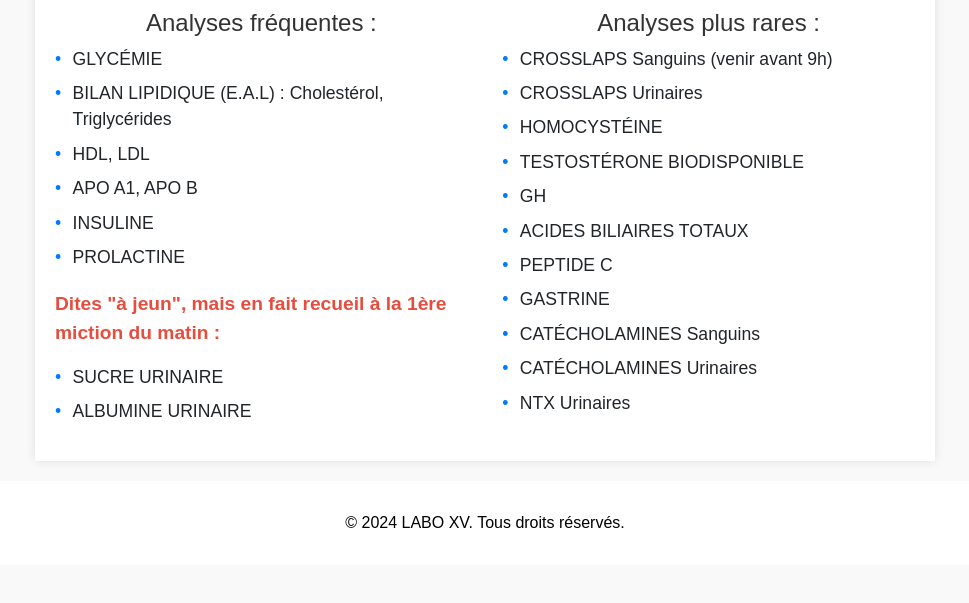
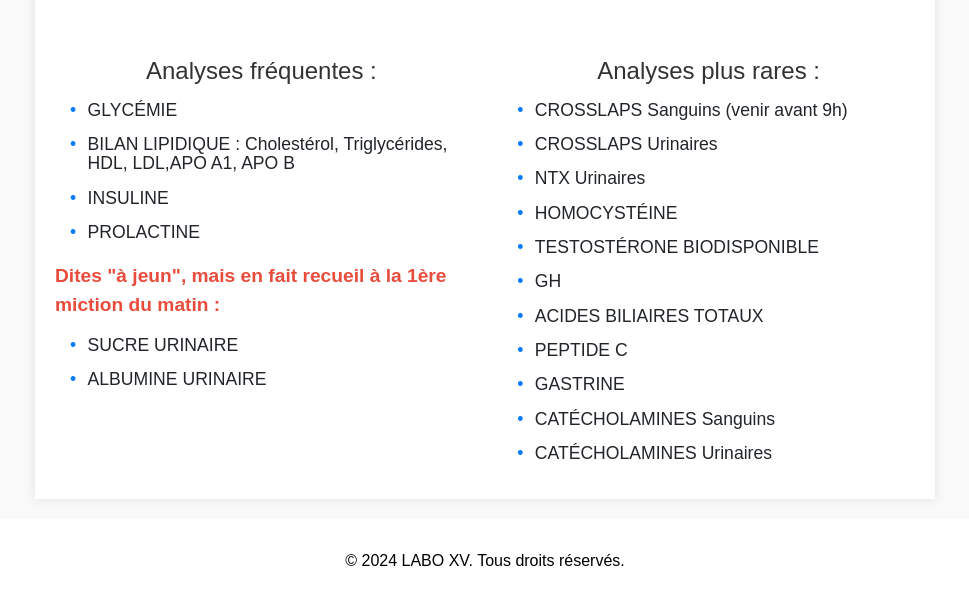
Before and after one commit to Miguelfr1/SiteLabo15, a plain HTML site: page recueil.html in a window 1280 px wide. Shown: the part 270-873 px from the top of the page, without its empty margins (155-1124 px from the left). Before the commit the page ends 835 px from the top, so only its background shows below. Drawn offline with nearby package versions, Linux system fonts and the light colour scheme.

Commit message:
Update recueil.html

```diff
--- a/recueil.html
+++ b/recueil.html
@@ -47,14 +47,22 @@ body, html {
         ul {
             list-style-type: none;
             padding: 0;
+
         }
 
         ul li {
             font-size: 1.1rem;
-            margin: 8px 0;
+            margin: 15px;
             padding-left: 1em;
             position: relative;
+            line-height: 1.1; /* Réduit l'espacement entre les lignes du même <li> */
+
+            word-wrap: break-word; /* Permet de gérer les longues chaînes de texte */
+
+
         }
+
+
 
         ul li::before {
             content: "•";
@@ -94,26 +102,9 @@ body, html {
             padding: 0;
         }
 
-        ul li {
-            font-size: 1.1rem;
-            margin: 8px 0;
-            padding-left: 1em;
-            position: relative;
-        }
 
-        ul li::before {
-            content: "•";
-            position: absolute;
-            left: 0;
-            color: #007BFF;
-        }
 
-        .section-title {
-            font-size: 1.2rem;
-            font-weight: bold;
-            color: #e74c3c;
-            margin-top: 20px;
-        }
+
 
         @media (max-width: 768px) {
             .analyses-section {
@@ -151,7 +142,7 @@ body, html {
 
     <!-- Contenu principal -->
     <div class="container">
-        <h1>Liste des analyses nécessitant d'être à jeun</h1>
+        <h1>Liste exhaustive des analyses nécessitant d'être à jeun</h1>
 
         <p class="note">
             Les paramètres suivants nécessitent un <strong>JEUNE COMPLET DE 12 HEURES</strong>.
@@ -165,9 +156,7 @@ body, html {
                 <h2>Analyses fréquentes :</h2>
                 <ul>
                     <li>GLYCÉMIE</li>
-                    <li>BILAN LIPIDIQUE (E.A.L) : Cholestérol, Triglycérides</li>
-                    <li>HDL, LDL</li>
-                    <li>APO A1, APO B</li>
+                    <li>BILAN LIPIDIQUE : Cholestérol, Triglycérides, HDL, LDL,APO A1, APO B</li>
                     <li>INSULINE</li>
                     <li>PROLACTINE</li>
                 </ul>
@@ -185,6 +174,7 @@ body, html {
                 <ul>
                     <li>CROSSLAPS Sanguins (venir avant 9h)</li>
                     <li>CROSSLAPS Urinaires</li>
+                    <li>NTX Urinaires</li>
                     <li>HOMOCYSTÉINE</li>
                     <li>TESTOSTÉRONE BIODISPONIBLE</li>
                     <li>GH</li>
@@ -193,7 +183,6 @@ body, html {
                     <li>GASTRINE</li>
                     <li>CATÉCHOLAMINES Sanguins</li>
                     <li>CATÉCHOLAMINES Urinaires</li>
-                    <li>NTX Urinaires</li>
                 </ul>
             </div>
         </div>
```
